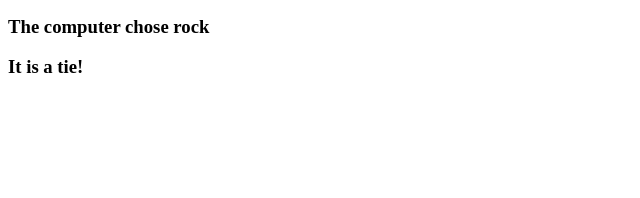
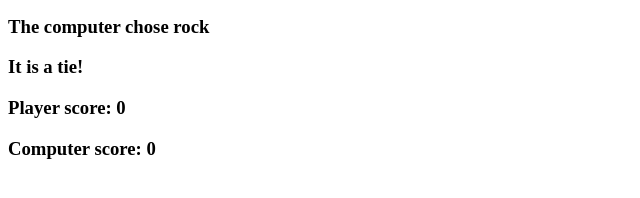
Before and after one commit to dylanparson001/rock-paper-scissors, a plain HTML site: page index.html in a window 1280 px wide. Both pictures are taken after a click on the button "Rock". Shown: the part 104-302 px from the top of the page, without its empty margins (0-640 px from the left). Drawn offline with Linux system fonts and the light colour scheme.

Commit message:
added total score throughout game to be displayed in html

```diff
--- a/rock-paper-scissors.js
+++ b/rock-paper-scissors.js
@@ -1,20 +1,28 @@
+let playerWins = 0;
+let computerWins = 0;
+let finalWinner;
+
+
 //event listener for clicking rock button
 const rock = document.querySelector("#rock"); // selects rock id
     rock.addEventListener("click", () => { // event listener
     let choice = "rock";
     rockPaperScissors(choice);
+
 })
 
 const paper = document.querySelector("#paper");
     paper.addEventListener("click", () => {
     let choice = "paper";
     rockPaperScissors(choice);
+
 })
 
 const scissors = document.querySelector("#scissors");
     scissors.addEventListener("click", () => {
     let choice = "scissors";
     rockPaperScissors(choice);
+
 })
 
 
@@ -30,14 +38,15 @@ let playerWin = () =>{
     const results = document.querySelector(".results");
     const player = document.createElement('h3');
     player.textContent = "You win!";
-    results.appendChild(player)
+    results.appendChild(player);
+
 }
 
 let computerWin = () => {
     const results = document.querySelector(".results");
     const computer = document.createElement('h3');
     computer.textContent = "Computer wins!";
-    results.appendChild(computer)
+    results.appendChild(computer);
 }
 
 
@@ -48,16 +57,6 @@ function rockPaperScissors(choice){
     const scissors = 3;
     let computer;
     let winner;
-    let playerWins = 0;
-    let computerWins = 0;
-
-    const score = document.querySelector(".score");
-    /*const playerScore = score.createElement('h1');
-    const computerScore = score.createElement("h1");
-    playerScore.textContent = "Player score: " + playerWins;
-    computerScore.textContent = "Computer score: " + computerWins;
-    score.appendChild(playerScore);
-    score.appendChild(computerScore);*/
 
     computer = computerChoice(); // gets random number 1-3 and converts it to a string
     winner = gameDecision(choice, computer); // decides winner
@@ -65,10 +64,16 @@ function rockPaperScissors(choice){
     if(winner === 1){
         playerWins++; // keeps track of amount of wins for the user
     }
-    else if (winner === 2){
+    if (winner === 2){
         computerWins++; // keeps track of amount of wins for the computer
     }
-
+    const score = document.querySelector(".results");
+    const playerScore = document.createElement('h3');
+    const computerScore = document.createElement("h3");
+    playerScore.textContent = "Player score: " + playerWins;
+    computerScore.textContent = "Computer score: " + computerWins;
+    score.appendChild(playerScore);
+    score.appendChild(computerScore);
 
 
 }
@@ -85,7 +90,6 @@ function computerChoice(){
     else {
         choice = "paper";
     }
-    console.log("The computer chose " + choice);
     const comChoice = document.querySelector(".results");
     const displayResult = document.createElement('h3');
     displayResult.textContent = "The computer chose " + choice;
@@ -122,9 +126,25 @@ function gameDecision(playerChoice, computerChoice){
         computerWin();
         return 2;
     }
-    if (playerChoice.toLowerCase() === "paper" && computerChoice.toLowerCase() === "rock"){
+    if (playerChoice === "paper" && computerChoice === "rock"){
         playerWin();
         return 1;
     }
 
 }
+/*
+let playerWins = 0;
+    let computerWins = 0;
+if(winner === 1){
+        playerWins++; // keeps track of amount of wins for the user
+    }
+    if (winner === 2){
+        computerWins++; // keeps track of amount of wins for the computer
+    }
+const score = document.querySelector(".score");
+const playerScore = document.createElement('h3');
+const computerScore = document.createElement("h3");
+playerScore.textContent = "Player score: " + playerWins;
+computerScore.textContent = "Computer score: " + computerWins;
+score.appendChild(playerScore);
+score.appendChild(computerScore);*/
```
Also changed, not shown: index.html (+2 -2 lines).
